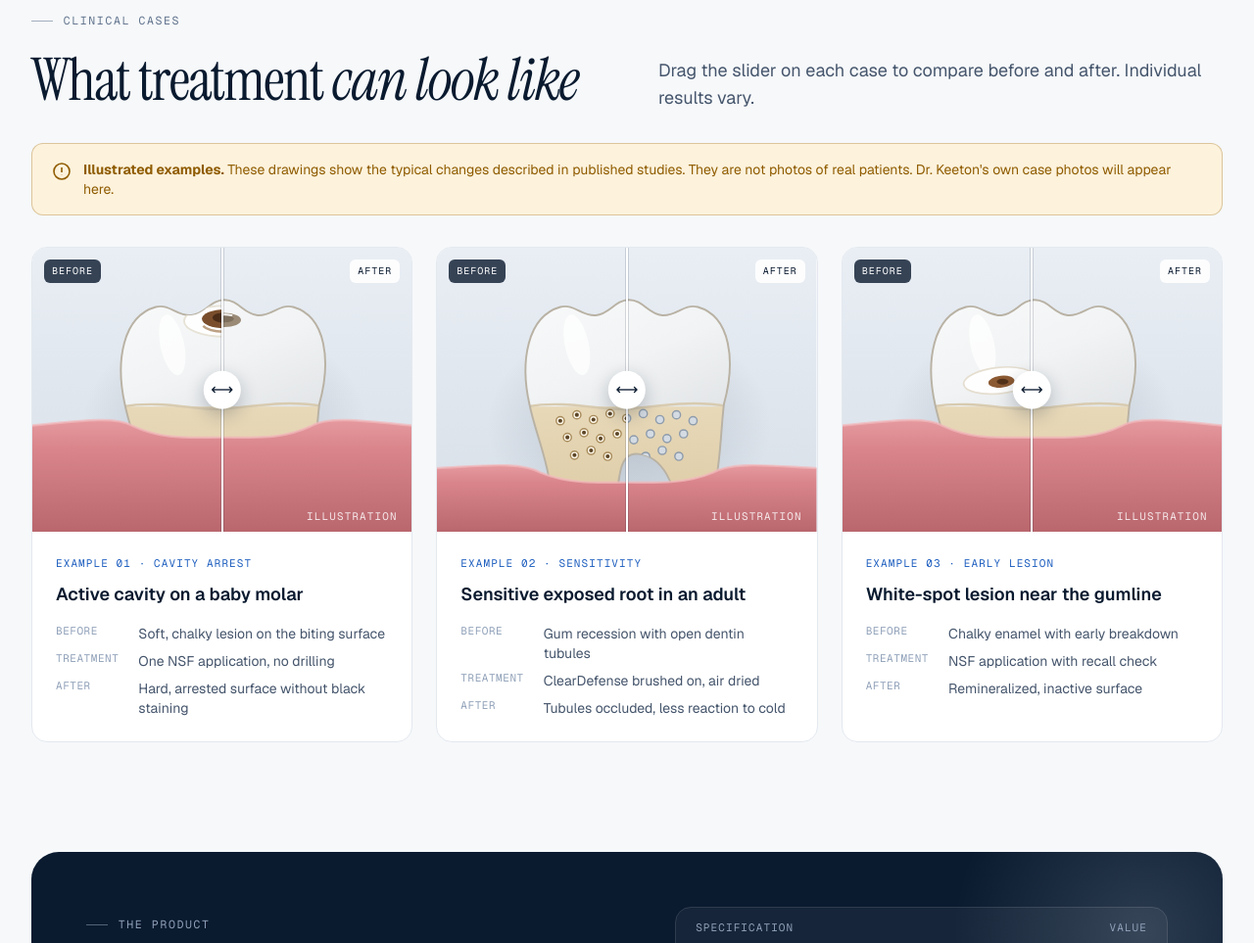
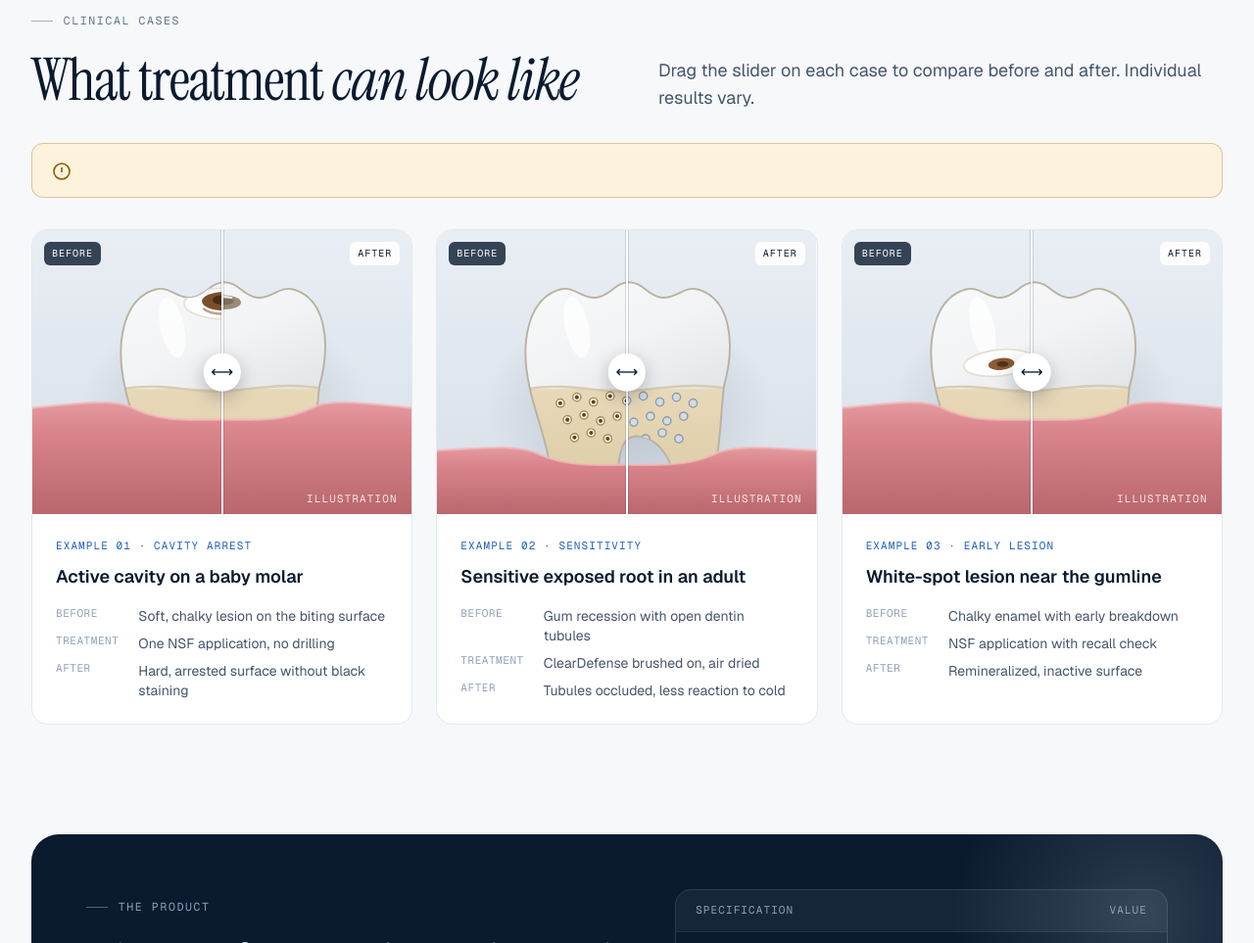
Before and after one commit to absolutely7troy/trynsf, a plain HTML site: page index.html in a window 1280 px wide. Shown: the part 7826-8789 px from the top of the page at 98% size. Drawn offline with nearby package versions, Linux system fonts and the light colour scheme.

Commit message:
Update index.html

```diff
--- a/index.html
+++ b/index.html
@@ -407,7 +407,7 @@
         </div>
         <div class="mt-8 flex gap-3 rounded-xl border border-caution/30 bg-caution-soft px-5 py-4 text-sm text-caution">
           <svg viewBox="0 0 20 20" class="mt-0.5 h-5 w-5 flex-none" fill="none" stroke="currentColor" stroke-width="1.6"><circle cx="10" cy="10" r="8"/><path d="M10 6v5M10 13.6v.2"/></svg>
-          <p><b>Illustrated examples.</b> These drawings show the typical changes described in published studies. They are not photos of real patients. Dr. Keeton's own case photos will appear here.</p>
+
         </div>
         <div class="mt-8 grid gap-6 lg:grid-cols-3">
           <article class="overflow-hidden rounded-2xl border border-mist bg-white">
```
